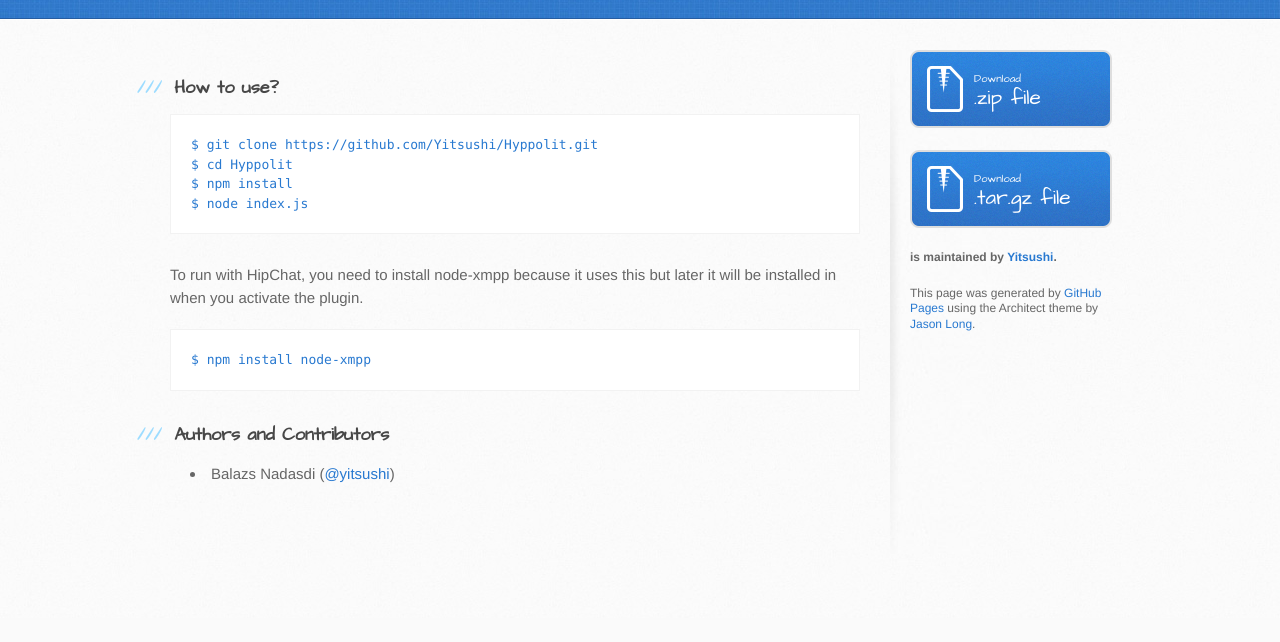
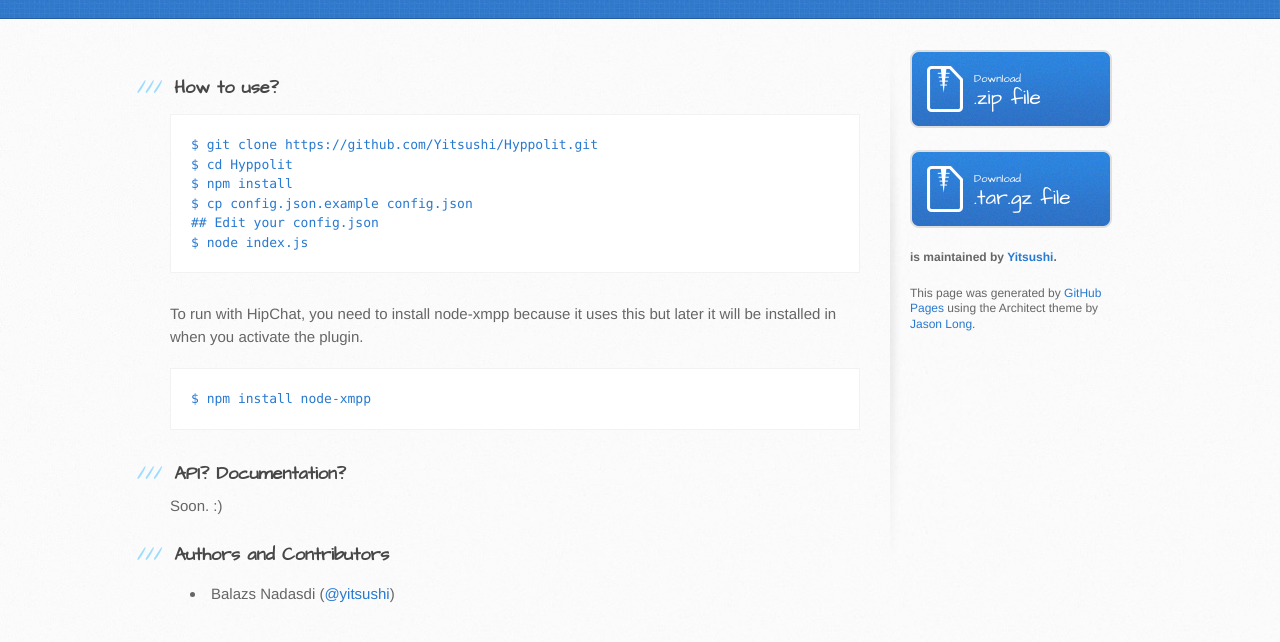
Before and after one commit to Yitsushi/Hyppolit, a plain HTML site: page index.html in a window 1280 px wide. Shown: the part 182-824 px from the top of the page. Before the commit the page ends 800 px from the top, so only its background shows below. Drawn offline with Linux system fonts and the light colour scheme.

Commit message:
Update index.html

```diff
--- a/index.html
+++ b/index.html
@@ -1,10 +1,10 @@
 <!DOCTYPE html>
 <html>
   <head>
-    <meta charset='utf-8'>
+    <meta charset="utf-8">
     <meta http-equiv="X-UA-Compatible" content="chrome=1">
     <meta name="viewport" content="width=device-width, initial-scale=1, maximum-scale=1">
-    <link href='https://fonts.googleapis.com/css?family=Architects+Daughter' rel='stylesheet' type='text/css'>
+    <link href="https://fonts.googleapis.com/css?family=Architects+Daughter" rel="stylesheet" type="text/css">
     <link rel="stylesheet" type="text/css" href="stylesheets/stylesheet.css" media="screen">
     <link rel="stylesheet" type="text/css" href="stylesheets/pygment_trac.css" media="screen">
     <link rel="stylesheet" type="text/css" href="stylesheets/print.css" media="print">
@@ -34,6 +34,8 @@
 <pre><code>$ git clone https://github.com/Yitsushi/Hyppolit.git
 $ cd Hyppolit
 $ npm install
+$ cp config.json.example config.json
+## Edit your config.json
 $ node index.js
 </code></pre>
 
@@ -41,6 +43,11 @@ $ node index.js
 
 <pre><code>$ npm install node-xmpp
 </code></pre>
+
+<h3>
+<a name="api-documentation" class="anchor" href="#api-documentation"><span class="octicon octicon-link"></span></a>API? Documentation?</h3>
+
+<p>Soon. :)</p>
 
 <h3>
 <a name="authors-and-contributors" class="anchor" href="#authors-and-contributors"><span class="octicon octicon-link"></span></a>Authors and Contributors</h3>
```
